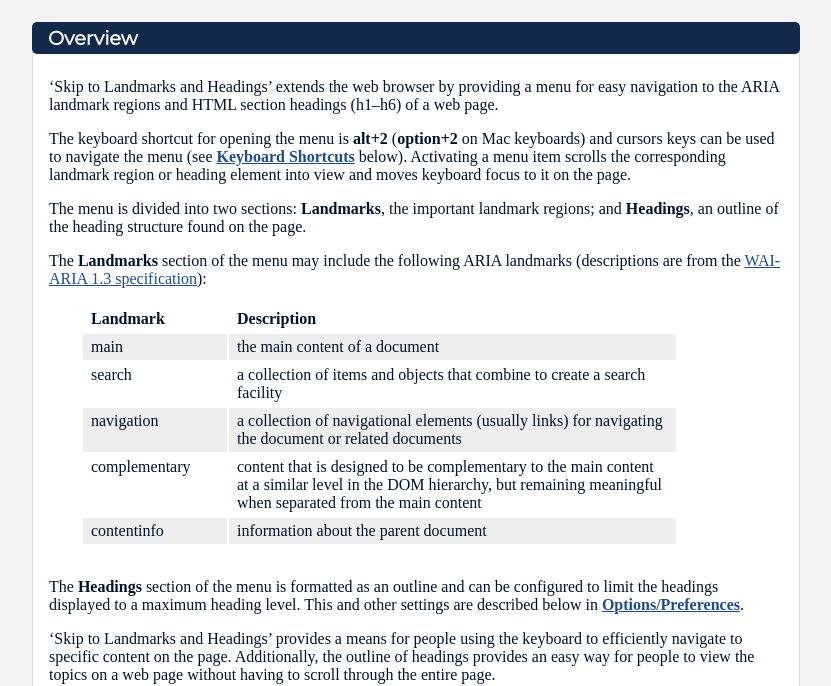
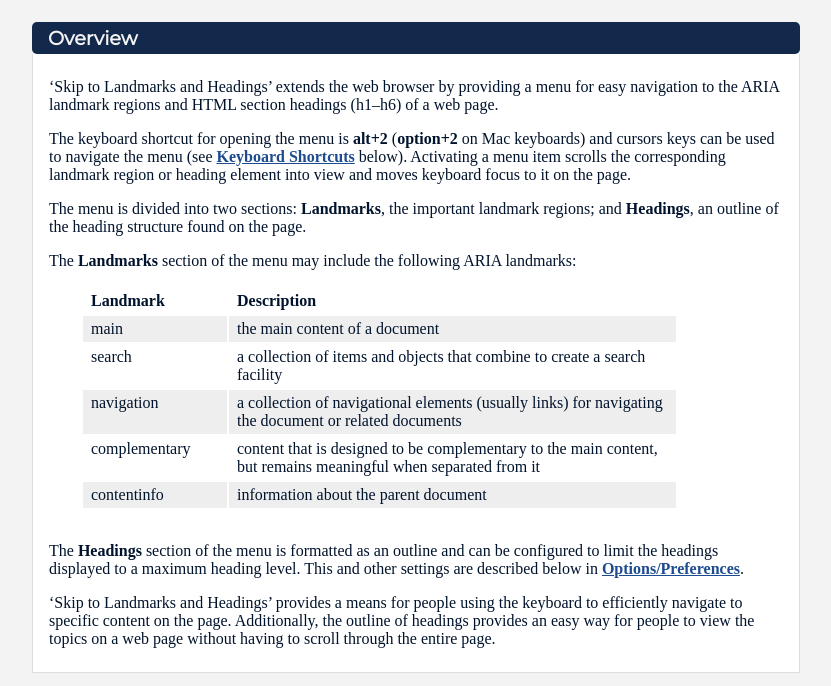
Before and after one commit to skipto-landmarks-headings/skipto-landmarks-headings.github.io, a plain HTML site: page index.html in a window 1280 px wide. Shown: the part 97-783 px from the top of the page, without its empty margins (224-1055 px from the left). Drawn offline with Linux system fonts and the light colour scheme; a web font is replaced by a local one.

Commit message:
Content updates

```diff
--- a/index.html
+++ b/index.html
@@ -19,7 +19,7 @@
 
         <p>The menu is divided into two sections: <span class="keyword">Landmarks</span>, the important landmark regions; and <span class="keyword">Headings</span>, an outline of the heading structure found on the page.</p>
 
-        <p>The <span class="keyword">Landmarks</span> section of the menu may include the following ARIA landmarks (descriptions are from the <a href="https://w3c.github.io/aria/">WAI-ARIA 1.3 specification</a>):</p>
+        <p>The <span class="keyword">Landmarks</span> section of the menu may include the following ARIA landmarks:</p>
 
         <table>
           <thead>
@@ -43,7 +43,7 @@
             </tr>
             <tr>
               <td>complementary</td>
-              <td>content that is designed to be complementary to the main content at a similar level in the DOM hierarchy, but remaining meaningful when separated from the main content</td>
+              <td>content that is designed to be complementary to the main content, but remains meaningful when separated from it</td>
             </tr>
             <tr>
               <td>contentinfo</td>
```
